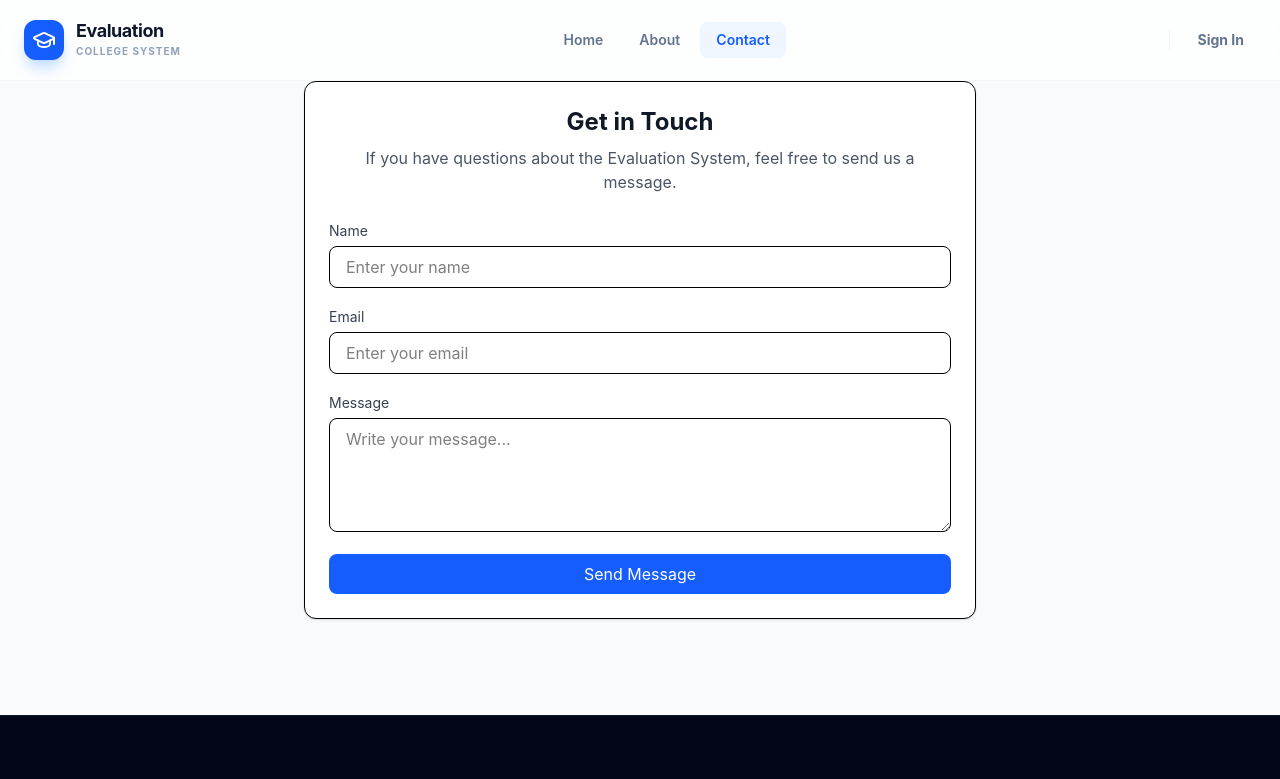
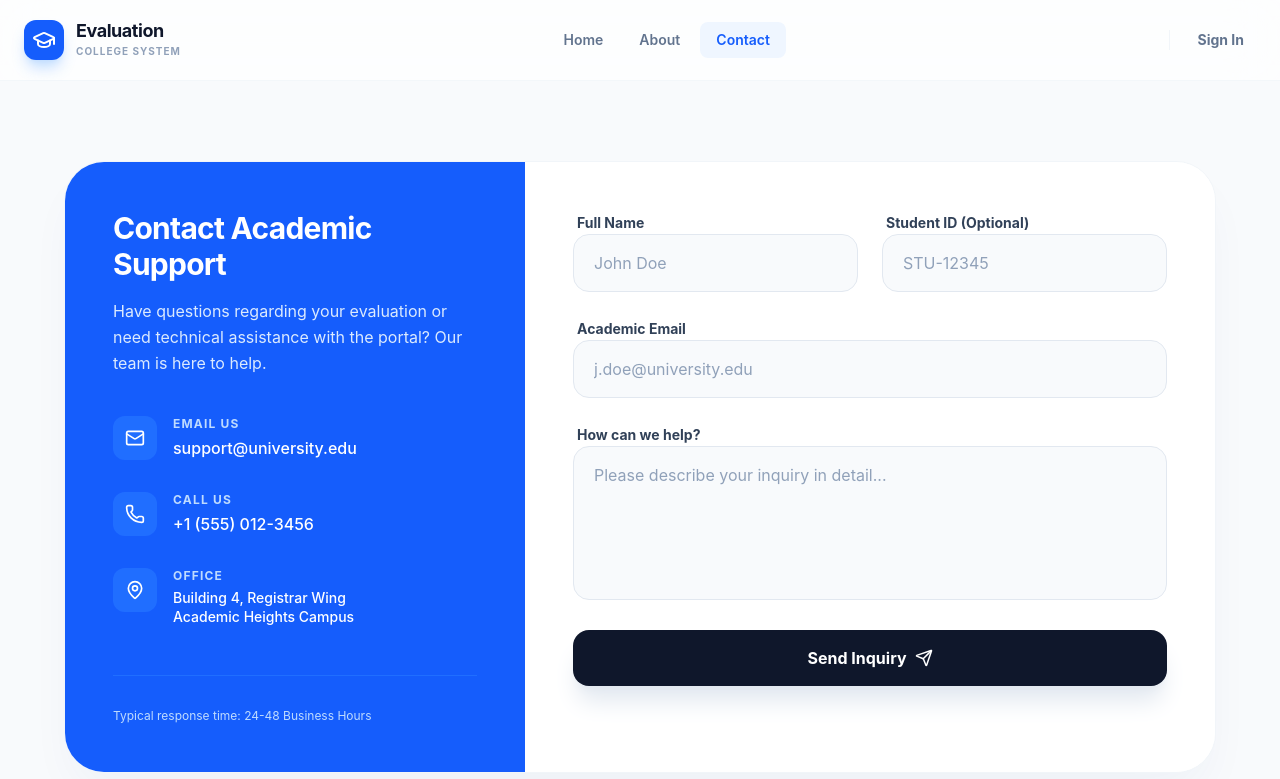
Before and after one commit to RRThrsh/evaluation-frontend, a React (Vite) app: page /contact in a window 1280 px wide. Shown: the top 779 px of the page. Built offline with nearby package versions, Linux system fonts and the light colour scheme.

Commit message:
FIX: contact

```diff
--- a/src/pages/public/Contact.jsx
+++ b/src/pages/public/Contact.jsx
@@ -1,68 +1,125 @@
 import React from "react";
 import Header from "../../components/layout/Header";
 import Footer from "../../components/layout/Footer";
+import { Mail, Phone, MapPin, Send } from "lucide-react";
 
 const Contact = () => {
     return (
-        <div className="min-h-screen bg-gray-50 flex flex-col">
+        /* flex-col + min-h-screen keeps the footer at the very bottom */
+        <div className="min-h-screen flex flex-col bg-slate-50 font-sans antialiased selection:bg-blue-100">
 
-            {/* Header */}
             <Header />
 
-            {/* Content */}
-            <main className="flex flex-1 items-center justify-center px-6">
-                <div className="w-full max-w-2xl bg-white border rounded-xl shadow-sm p-6">
+            {/* main flex-grow ensures this area takes up all available vertical space */}
+            <main className="flex-grow flex items-center justify-center py-12 lg:py-20 px-6">
+                <div className="w-full max-w-6xl bg-white rounded-[2.5rem] shadow-2xl shadow-blue-900/5 overflow-hidden flex flex-col lg:flex-row border border-slate-100">
 
-                    <h2 className="text-2xl font-bold text-gray-900 mb-2 text-center">
-                        Get in Touch
+                    {/* Left Panel: Contact Info */}
+                    <div className="lg:w-2/5 bg-blue-600 p-8 lg:p-12 text-white flex flex-col justify-between">
+                        <div>
+                            <h2 className="text-3xl font-bold tracking-tight mb-4">
+                                Contact Academic Support
                             </h2>
-
-                    <p className="text-gray-600 text-center mb-6">
-                        If you have questions about the Evaluation System, feel free to send us a message.
+                            <p className="text-blue-100 leading-relaxed mb-10">
+                                Have questions regarding your evaluation or need technical assistance with the portal? Our team is here to help.
                             </p>
 
-                    {/* Form */}
-                    <form className="space-y-4">
+                            <div className="space-y-8">
+                                <div className="flex items-start gap-4">
+                                    <div className="p-3 bg-blue-500/50 rounded-xl">
+                                        <Mail size={20} />
+                                    </div>
+                                    <div>
+                                        <p className="text-xs font-bold uppercase tracking-widest text-blue-200 mb-1">Email Us</p>
+                                        <p className="font-medium">support@university.edu</p>
+                                    </div>
+                                </div>
 
+                                <div className="flex items-start gap-4">
+                                    <div className="p-3 bg-blue-500/50 rounded-xl">
+                                        <Phone size={20} />
+                                    </div>
                                     <div>
-                            <label className="text-sm text-gray-700">Name</label>
+                                        <p className="text-xs font-bold uppercase tracking-widest text-blue-200 mb-1">Call Us</p>
+                                        <p className="font-medium">+1 (555) 012-3456</p>
+                                    </div>
+                                </div>
+
+                                <div className="flex items-start gap-4">
+                                    <div className="p-3 bg-blue-500/50 rounded-xl">
+                                        <MapPin size={20} />
+                                    </div>
+                                    <div>
+                                        <p className="text-xs font-bold uppercase tracking-widest text-blue-200 mb-1">Office</p>
+                                        <p className="font-medium text-sm leading-snug">
+                                            Building 4, Registrar Wing<br />
+                                            Academic Heights Campus
+                                        </p>
+                                    </div>
+                                </div>
+                            </div>
+                        </div>
+
+                        {/* Subtle decorative element */}
+                        <div className="mt-12 pt-8 border-t border-blue-500/50">
+                            <p className="text-xs text-blue-200">
+                                Typical response time: 24-48 Business Hours
+                            </p>
+                        </div>
+                    </div>
+
+                    {/* Right Panel: Form */}
+                    <div className="lg:w-3/5 p-8 lg:p-12 bg-white">
+                        <form className="space-y-6">
+                            <div className="grid md:grid-cols-2 gap-6">
+                                <div className="space-y-2">
+                                    <label className="text-sm font-bold text-slate-700 ml-1">Full Name</label>
                                     <input
                                         type="text"
-                                placeholder="Enter your name"
-                                className="w-full mt-1 px-4 py-2 border rounded-lg focus:outline-none focus:ring-2 focus:ring-blue-500"
+                                        placeholder="John Doe"
+                                        className="w-full px-5 py-4 bg-slate-50 border border-slate-200 rounded-2xl focus:outline-none focus:ring-4 focus:ring-blue-500/10 focus:border-blue-500 transition-all placeholder:text-slate-400"
+                                    />
+                                </div>
+                                <div className="space-y-2">
+                                    <label className="text-sm font-bold text-slate-700 ml-1">Student ID (Optional)</label>
+                                    <input
+                                        type="text"
+                                        placeholder="STU-12345"
+                                        className="w-full px-5 py-4 bg-slate-50 border border-slate-200 rounded-2xl focus:outline-none focus:ring-4 focus:ring-blue-500/10 focus:border-blue-500 transition-all placeholder:text-slate-400"
+                                    />
+                                </div>
+                            </div>
+
+                            <div className="space-y-2">
+                                <label className="text-sm font-bold text-slate-700 ml-1">Academic Email</label>
+                                <input
+                                    type="email"
+                                    placeholder="j.doe@university.edu"
+                                    className="w-full px-5 py-4 bg-slate-50 border border-slate-200 rounded-2xl focus:outline-none focus:ring-4 focus:ring-blue-500/10 focus:border-blue-500 transition-all placeholder:text-slate-400"
                                 />
                             </div>
 
-                        <div>
-                            <label className="text-sm text-gray-700">Email</label>
-                            <input
-                                type="email"
-                                placeholder="Enter your email"
-                                className="w-full mt-1 px-4 py-2 border rounded-lg focus:outline-none focus:ring-2 focus:ring-blue-500"
-                            />
-                        </div>
-
-                        <div>
-                            <label className="text-sm text-gray-700">Message</label>
+                            <div className="space-y-2">
+                                <label className="text-sm font-bold text-slate-700 ml-1">How can we help?</label>
                                 <textarea
-                                rows="4"
-                                placeholder="Write your message..."
-                                className="w-full mt-1 px-4 py-2 border rounded-lg focus:outline-none focus:ring-2 focus:ring-blue-500"
+                                    rows="5"
+                                    placeholder="Please describe your inquiry in detail..."
+                                    className="w-full px-5 py-4 bg-slate-50 border border-slate-200 rounded-2xl focus:outline-none focus:ring-4 focus:ring-blue-500/10 focus:border-blue-500 transition-all placeholder:text-slate-400 resize-none"
                                 ></textarea>
                             </div>
 
                             <button
                                 type="submit"
-                            className="w-full bg-blue-600 text-white py-2 rounded-lg hover:bg-blue-700 transition"
+                                className="group w-full bg-slate-900 text-white font-bold py-4 rounded-2xl hover:bg-slate-800 active:scale-[0.98] transition-all flex items-center justify-center gap-2 shadow-xl shadow-slate-200"
                             >
-                            Send Message
+                                Send Inquiry
+                                <Send size={18} className="group-hover:translate-x-1 group-hover:-translate-y-1 transition-transform" />
                             </button>
-
                         </form>
+                    </div>
                 </div>
             </main>
 
-            {/* Footer */}
             <Footer />
         </div>
     );
```
Lines whose indentation alone changed are shown as unchanged.
